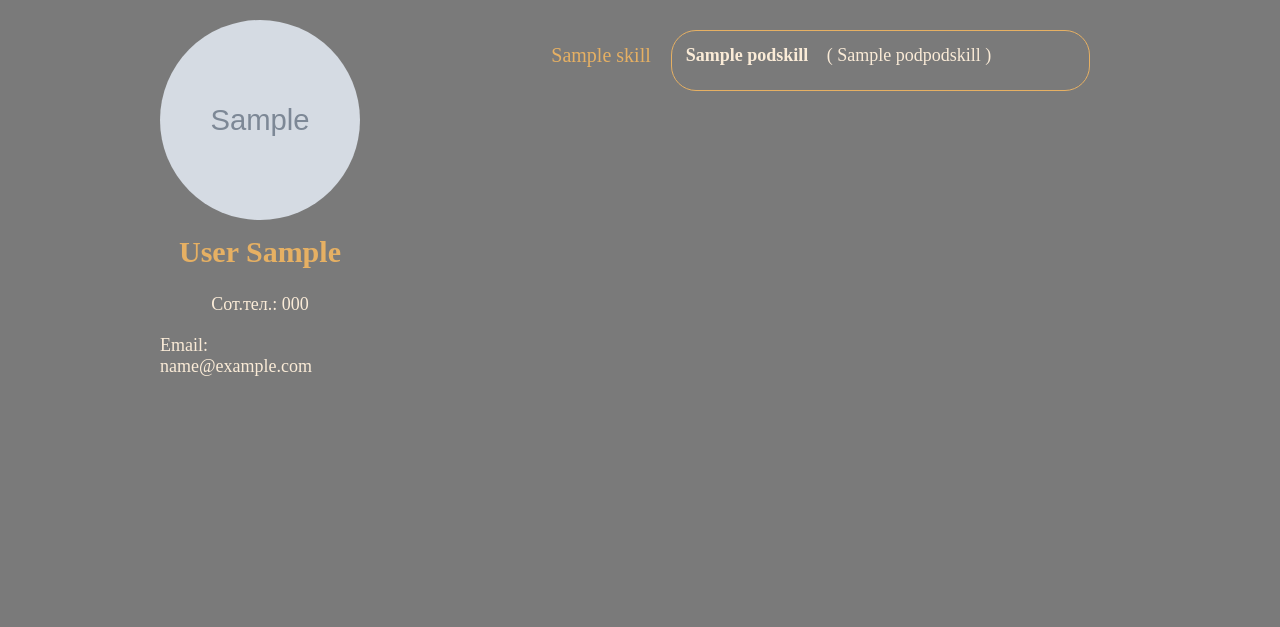
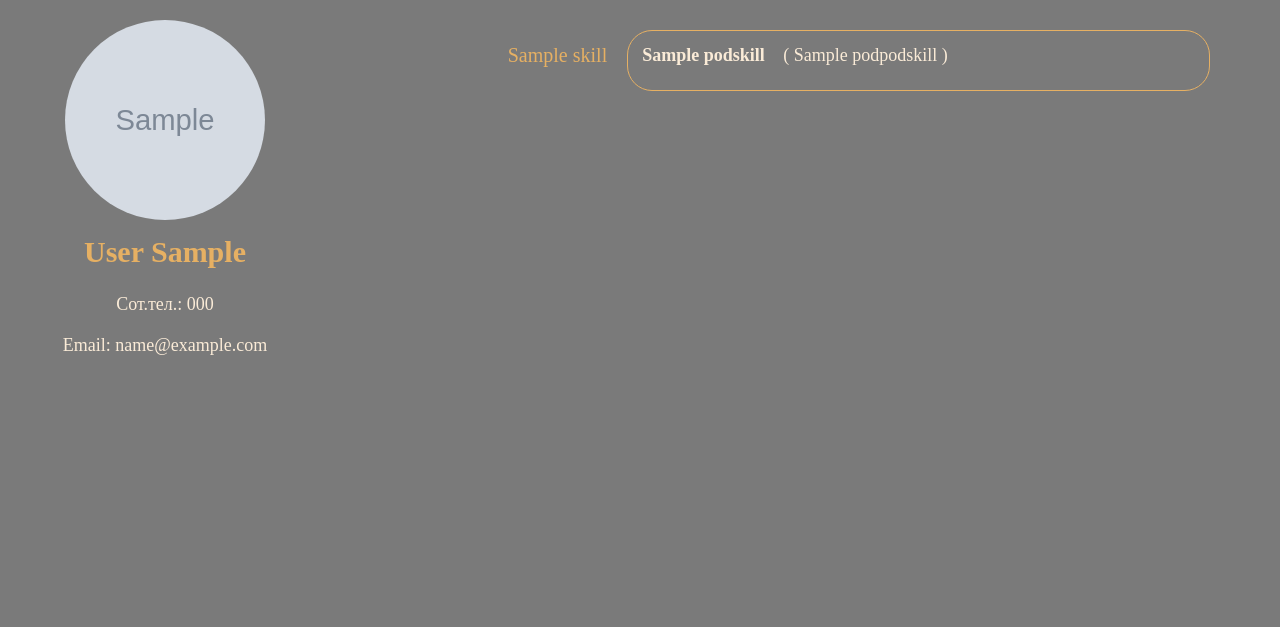
Before and after one commit to bear-chaos/portfolio, a Django app: template rezumeapp/templates/rezumeapp/skills.html in a window 1280 px wide. Shown: the part 100-727 px from the top of the page. Run offline with Django 3.2, Linux system fonts and the light colour scheme; the template is opened without the code that fills it: values that come from a table or form of the project are taken from there, others are empty; tables that the repository leaves empty hold one stand-in row (values such as "Sample post"); grey boxes marked "Sample" are stand-in pictures.

Commit message:
Edit width site

```diff
--- a/static/css/mystyle.css
+++ b/static/css/mystyle.css
@@ -239,7 +239,8 @@ footer .footer-main .footer .sociallink .sl-send:hover .second {
   color: #e6b063;
 }
 .content-main {
-  width: 960px;
+  min-width: 960px;
+  max-width: 1200px;
   margin: 0 auto;
   display: flex;
   justify-content: space-around;
@@ -433,7 +434,7 @@ footer .footer-main .footer .sociallink .sl-send:hover .second {
   color: #faebd7;
 }
 .content-main .short-author {
-  width: 250px;
+  min-width: 250px;
   display: flex;
   flex-direction: column;
   align-items: center;
@@ -465,7 +466,7 @@ footer .footer-main .footer .sociallink .sl-send:hover .second {
   margin: 10px 0;
 }
 .content-main .skills {
-  width: 950px;
+  width: 100%;
 }
 .content-main .skills .skills-block {
   display: flex;
@@ -517,7 +518,7 @@ footer .footer-main .footer .sociallink .sl-send:hover .second {
   color: #e6b063;
 }
 .content-main .projects {
-  width: 950px;
+  width: 100%;
 }
 .content-main .projects .projects-main .projects-block {
   margin: 10px 10px 10px 30px;
@@ -606,7 +607,7 @@ footer .footer-main .footer .sociallink .sl-send:hover .second {
   opacity: 0.5;
 }
 .content-main .project {
-  width: 950px;
+  width: 100%;
 }
 .content-main .project .project-name {
   margin: 10px 10px 10px 30px;
@@ -721,7 +722,7 @@ footer .footer-main .footer .sociallink .sl-send:hover .second {
   color: #faebd7;
 }
 .content-main .education {
-  width: 950px;
+  width: 100%;
 }
 .content-main .education .education-block {
   display: flex;
@@ -732,7 +733,7 @@ footer .footer-main .footer .sociallink .sl-send:hover .second {
   border-radius: 25px;
 }
 .content-main .education .education-block .years {
-  width: 100px;
+  min-width: 85px;
   text-align: right;
   color: #faebd7;
   font-size: 15px;
@@ -741,7 +742,7 @@ footer .footer-main .footer .sociallink .sl-send:hover .second {
 }
 .content-main .education .education-block .education-text {
   margin-left: 20px;
-  width: 600px;
+  width: 100%;
 }
 .content-main .education .education-block .education-text h2,
 .content-main .education .education-block .education-text h3 {
```
